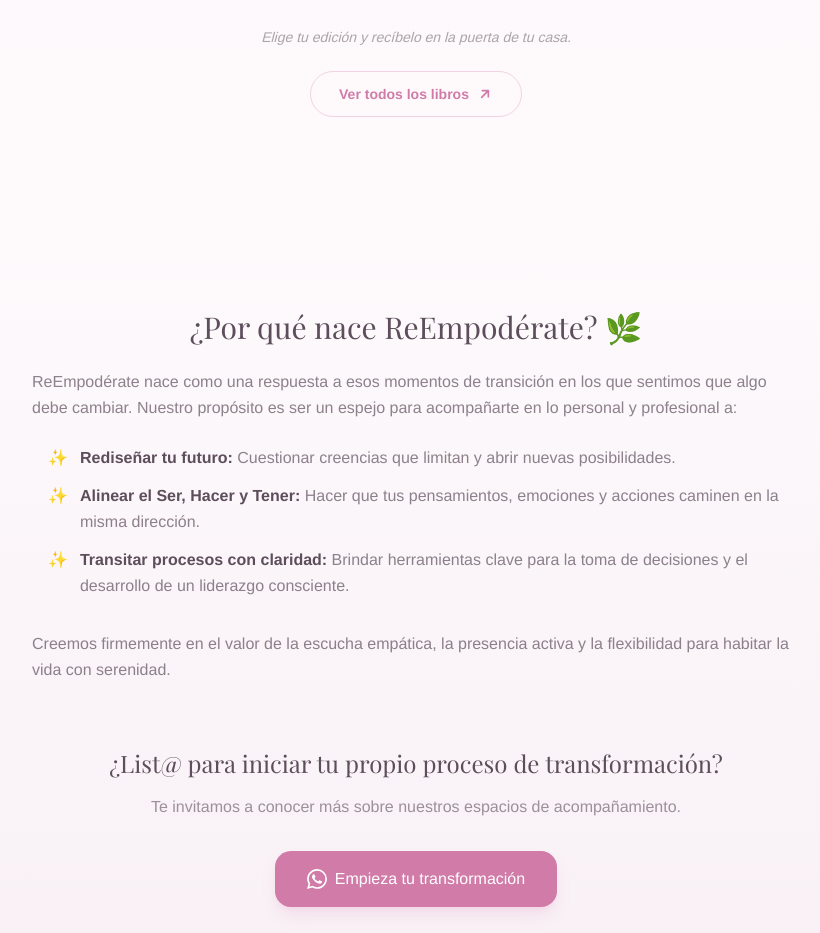
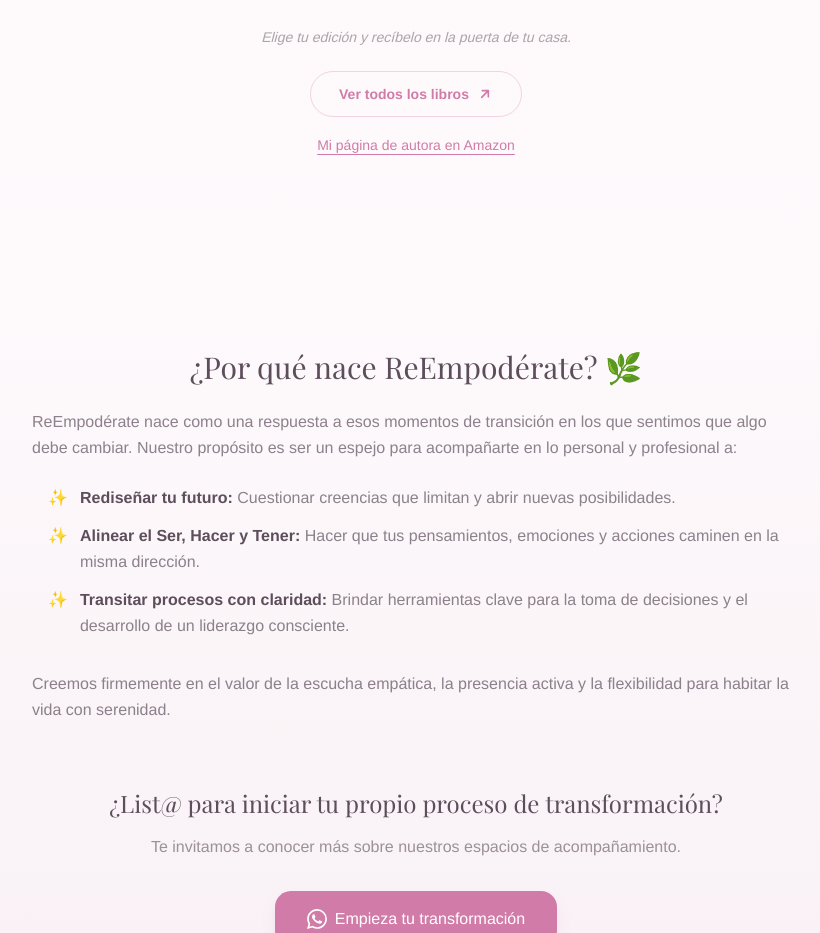
Before and after one commit to Omnix-Solution-Inc/reempoderate, a Next.js app: page / in a window 1280 px wide. Shown: the part 6900-7833 px from the top of the page, without its empty margins (224-1044 px from the left). Built offline with nearby package versions, Linux system fonts and the light colour scheme; no server answers; a web font is replaced by a local one.

Commit message:
Libros: enlace a la página de autora visible en la cabecera de /libros y en la sección de libros de la portada

```diff
--- a/src/components/landing/LibrosSection.tsx
+++ b/src/components/landing/LibrosSection.tsx
@@ -10,6 +10,7 @@ import { useI18n } from '@/lib/i18n'
 
 const AMAZON_ES = 'https://a.co/d/0bwS9lDe'
 const AMAZON_EN = 'https://www.amazon.com/dp/B0HP9K5WTL'
+const AUTHOR_PAGE = 'https://www.amazon.com/author/www.reempoderate.com'
 
 export function LibrosSection() {
   const { t, lang } = useI18n()
@@ -94,6 +95,17 @@ export function LibrosSection() {
             </svg>
           </Link>
         </div>
+
+        <div className="mt-4">
+          <a
+            href={AUTHOR_PAGE}
+            target="_blank"
+            rel="noopener noreferrer"
+            className="font-arimo text-sm font-medium text-bloom-deep underline underline-offset-4 transition-colors hover:text-bloom"
+          >
+            {t('librosPage.author')}
+          </a>
+        </div>
       </div>
     </section>
   )
--- a/src/components/libros/LibrosClient.tsx
+++ b/src/components/libros/LibrosClient.tsx
@@ -83,6 +83,16 @@ export default function LibrosClient() {
             <p className="font-arimo text-base text-ink/70 max-w-2xl mx-auto leading-relaxed">
               {t('librosPage.sub')}
             </p>
+            <div className="mt-5">
+              <a
+                href={AUTHOR_PAGE}
+                target="_blank"
+                rel="noopener noreferrer"
+                className="font-arimo text-sm font-medium text-bloom-deep underline underline-offset-4 transition-colors hover:text-bloom"
+              >
+                {t('librosPage.author')}
+              </a>
+            </div>
           </div>
 
           <div className="grid gap-8 sm:grid-cols-2 lg:grid-cols-4 items-stretch">
```
